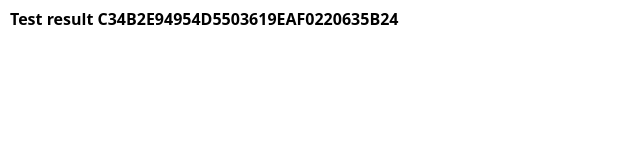
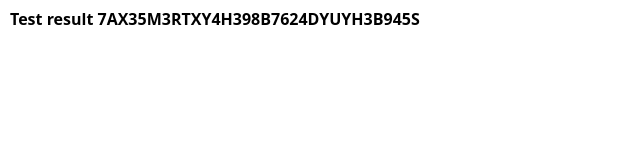
Before and after one commit to medisvit/7AX35M3RTXY4H398B7624DYUYH3B945S, a plain HTML site: page index.html in a window 1280 px wide. Shown: the full height of the page, 0-640 px from the left. Drawn offline with nearby package versions, Linux system fonts and the light colour scheme.

Commit message:
Update index.html

```diff
--- a/index.html
+++ b/index.html
@@ -16,7 +16,7 @@
     />
   </head>
   <body style="font-size: 8px">
-    <h1 style="margin: 10px">Test result C34B2E94954D5503619EAF0220635B24</h1>
+    <h1 style="margin: 10px">Test result 7AX35M3RTXY4H398B7624DYUYH3B945S</h1>
     <img src="test.jpg" alt="" style="max-width: 100%" />
   </body>
 </html>
```
